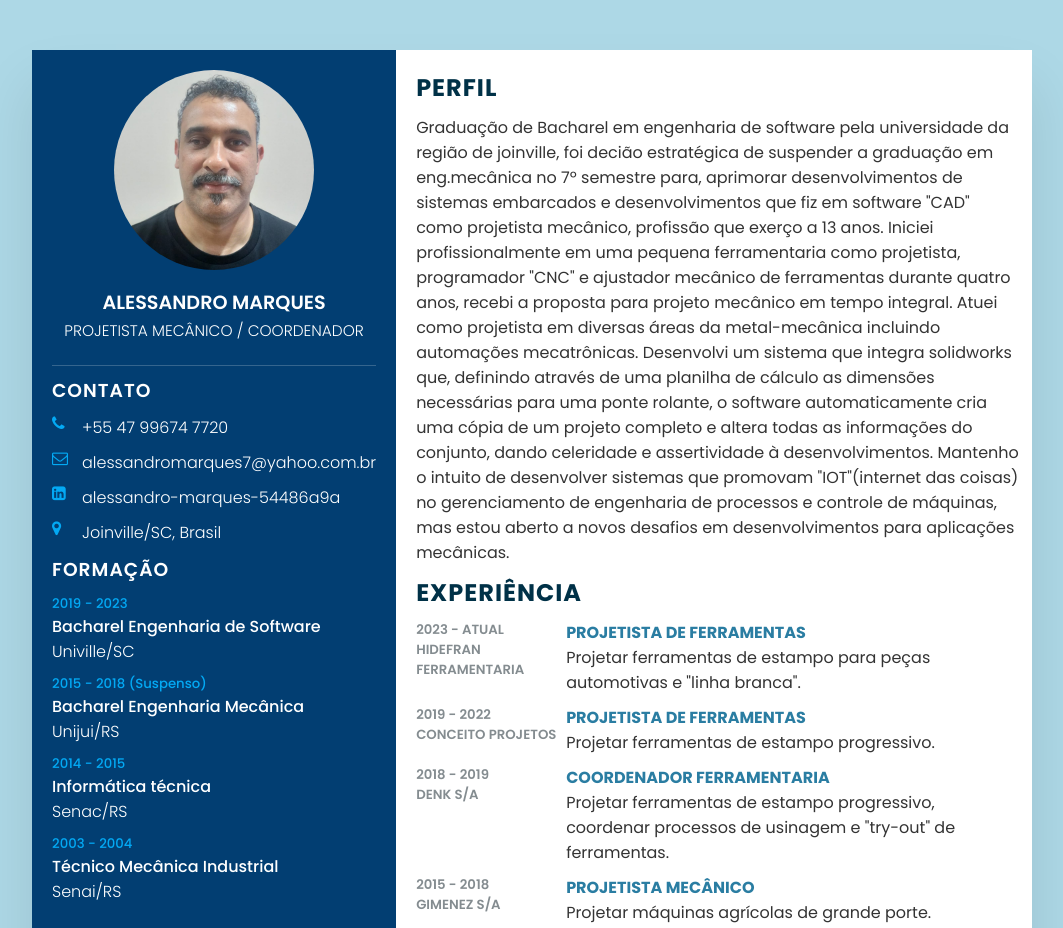
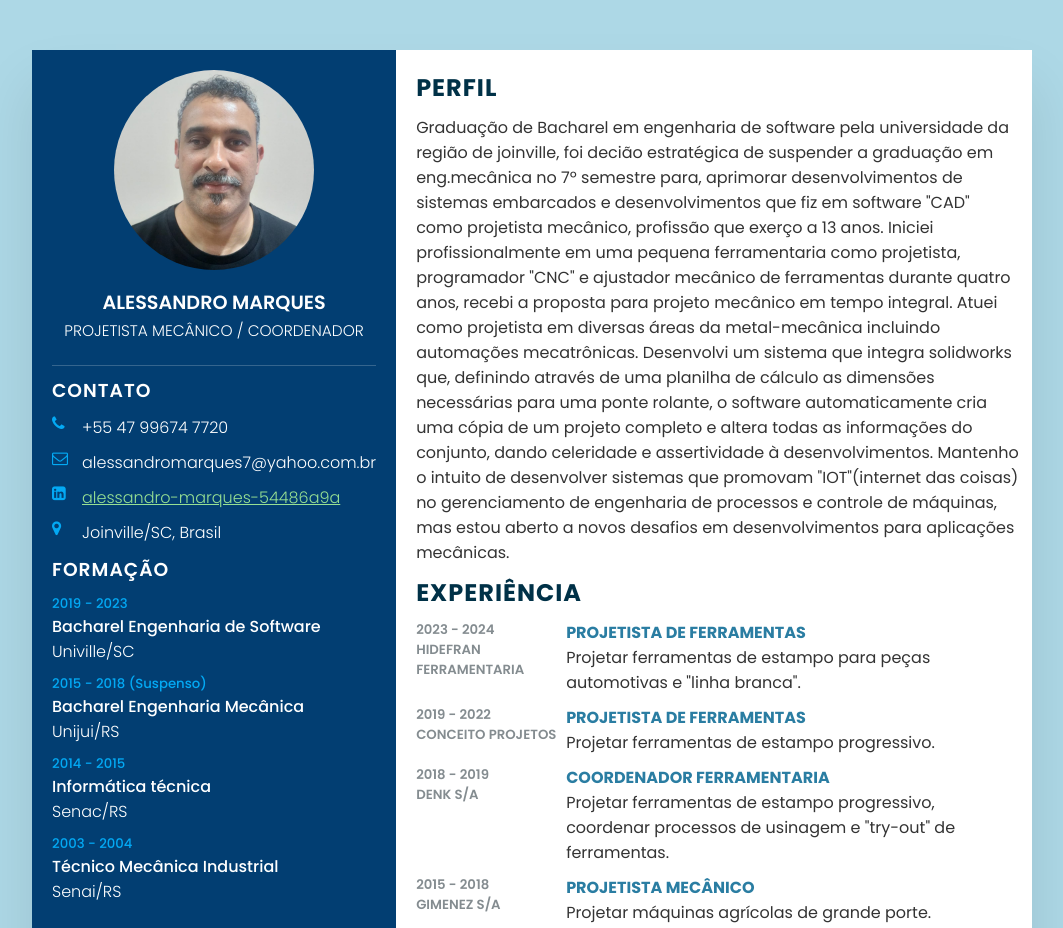
Before and after one commit to Batleman07/resumo_projetistaMec, a plain HTML site: page index.html in a window 1280 px wide. Shown: the top 928 px of the page, without its empty margins (108-1171 px from the left). Drawn offline with Linux system fonts and the light colour scheme.

Commit message:
Mudança de status

```diff
--- a/index.html
+++ b/index.html
@@ -100,7 +100,7 @@
                 <h2 class="titulo2">Experiência</h2>
                 <div class="box">
                     <div class="year_company">
-                        <h5>2023 - Atual</h5>
+                        <h5>2023 - 2024</h5>
                         <h5>Hidefran ferramentaria</h5>
                     </div>
                     <div class="text">
--- a/style.css
+++ b/style.css
@@ -231,8 +231,8 @@ p{
 
 
 a{
-    text-decoration: none;
-    color: #fff;
+    text-decoration: underline;
+    color: #97e093;
 
 }
  @media(max-width:1000px){
```
